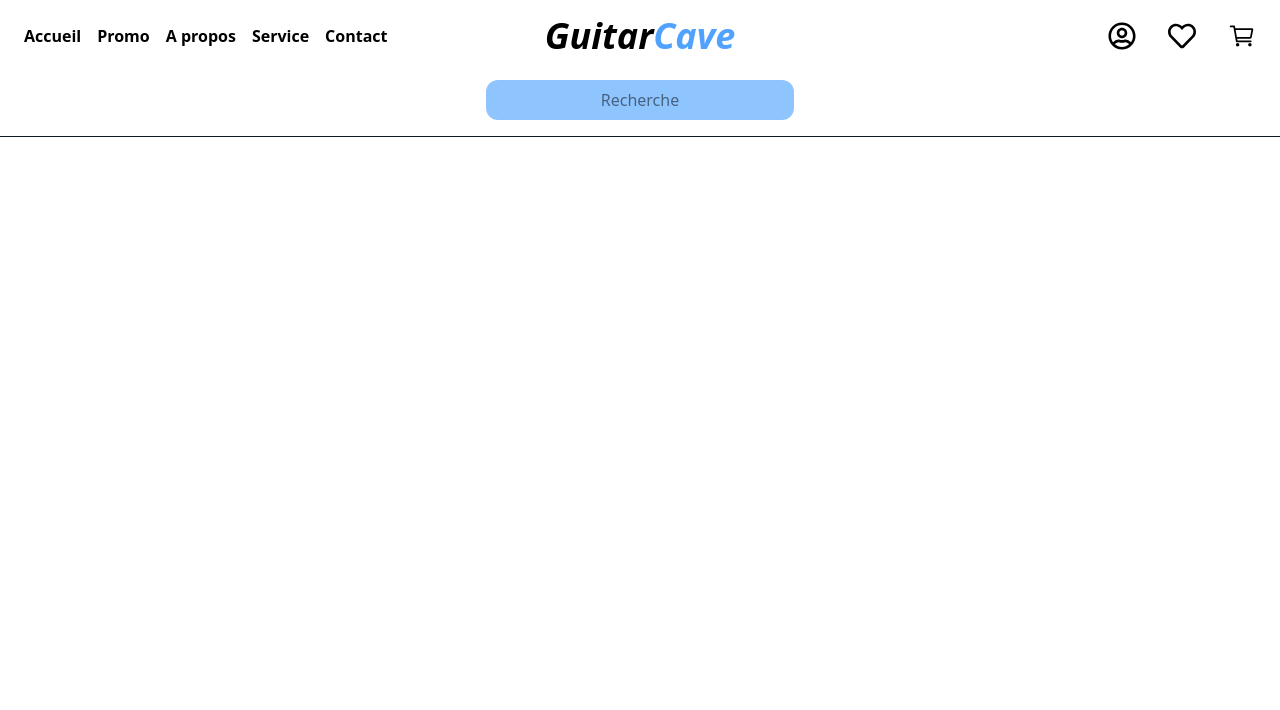
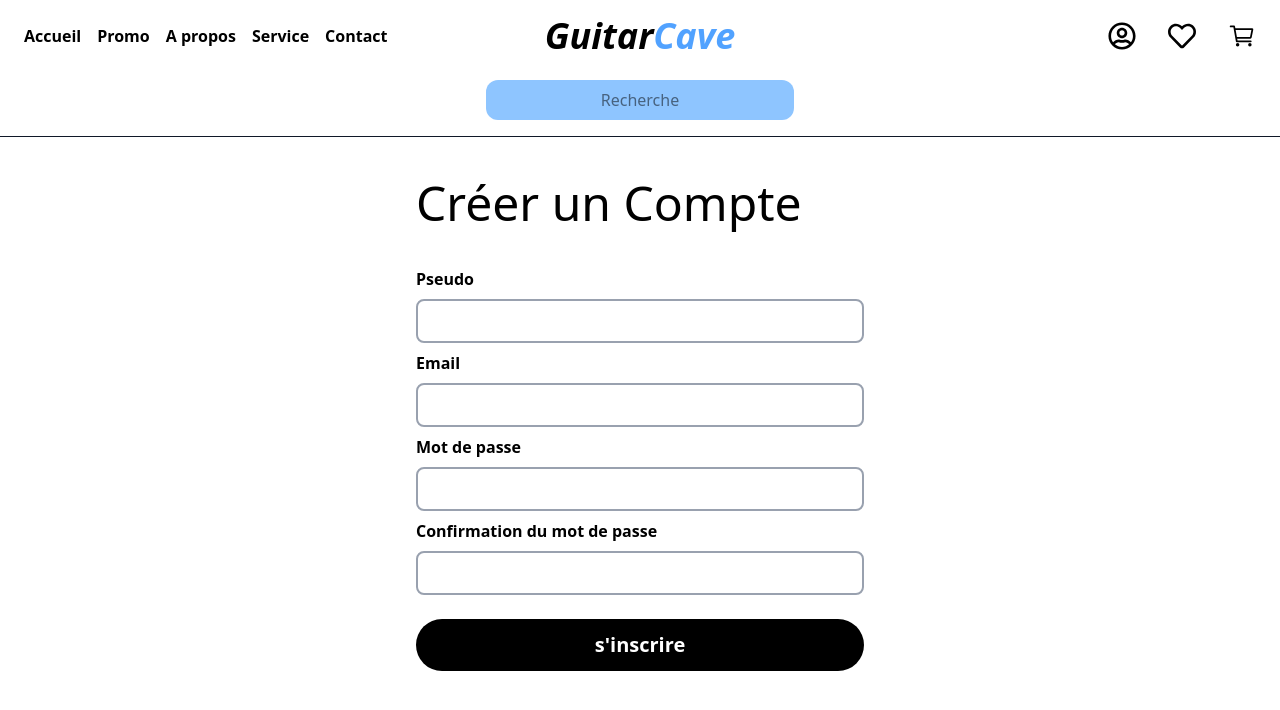
Before and after one commit to byp28/guitar-cave, a React (Vite) app: page /register in a window 1280 px wide. Shown: the top 710 px of the page. Built offline with nearby package versions, Linux system fonts and the light colour scheme.

Commit message:
Register

```diff
--- a/src/App.tsx
+++ b/src/App.tsx
@@ -5,6 +5,7 @@ import Home from './pages/Home'
 import Produit from './pages/Produit'
 import Cart from './pages/Cart'
 import Search from './pages/Search'
+import Register from './pages/Register'
 
 
 function App() {
@@ -17,6 +18,7 @@ function App() {
       <Header/>
       <Routes>
         <Route path='/' element={<Home/>} />
+        <Route path='/register' element={<Register/>} />
         <Route path='/cart' element={<Cart/>} />
         <Route path='/product/:id' element={<Produit/>} />
         <Route path='/search' element={<Search/>} />
--- /dev/null
+++ b/src/layouts/Footer.tsx
@@ -0,0 +1,9 @@
+import React from 'react'
+
+export default function Footer() {
+  return (
+    <div className='w-full px-10 py-8 text-white'>
+
+    </div>
+  )
+}
--- a/src/pages/Register.tsx
+++ b/src/pages/Register.tsx
@@ -2,10 +2,17 @@
 
 export default function Register() {
   return (
-    <div className="w-full h-screen flex items-center justify-center flex-col">
-        <h4 className="text-6xl">Créer un Compte</h4>
-        <span>Pseudo</span>
-        <input name="pseudo" type="text" />
+    <div className="w-full h-140 p-4 gap-2 flex items-center justify-center flex-col">
+        <h4 className="py-8 w-md text-5xl">Créer un Compte</h4>
+        <span className="w-md font-semibold">Pseudo</span>
+        <input className="w-md p-2 text-md border-2 border-gray-400 outline-0 rounded-lg" name="pseudo" type="text" required />
+        <span className="w-md font-semibold">Email</span>
+        <input className="w-md p-2 text-md border-2 border-gray-400 outline-0 rounded-lg" name="email" type="mail" required />
+        <span className="w-md font-semibold">Mot de passe</span>
+        <input className="w-md p-2 text-md border-2 border-gray-400 outline-0 rounded-lg" name="password" type="password" required />
+        <span className="w-md font-semibold">Confirmation du mot de passe</span>
+        <input className="w-md p-2 text-md border-2 border-gray-400 outline-0 rounded-lg" name="cmd" type="password" required />
+        <button className="w-md my-4 cursor-pointer bg-black py-3 rounded-full flex items-center justify-center font-semibold text-xl text-white">s'inscrire</button>
     </div>
   )
 }
```
